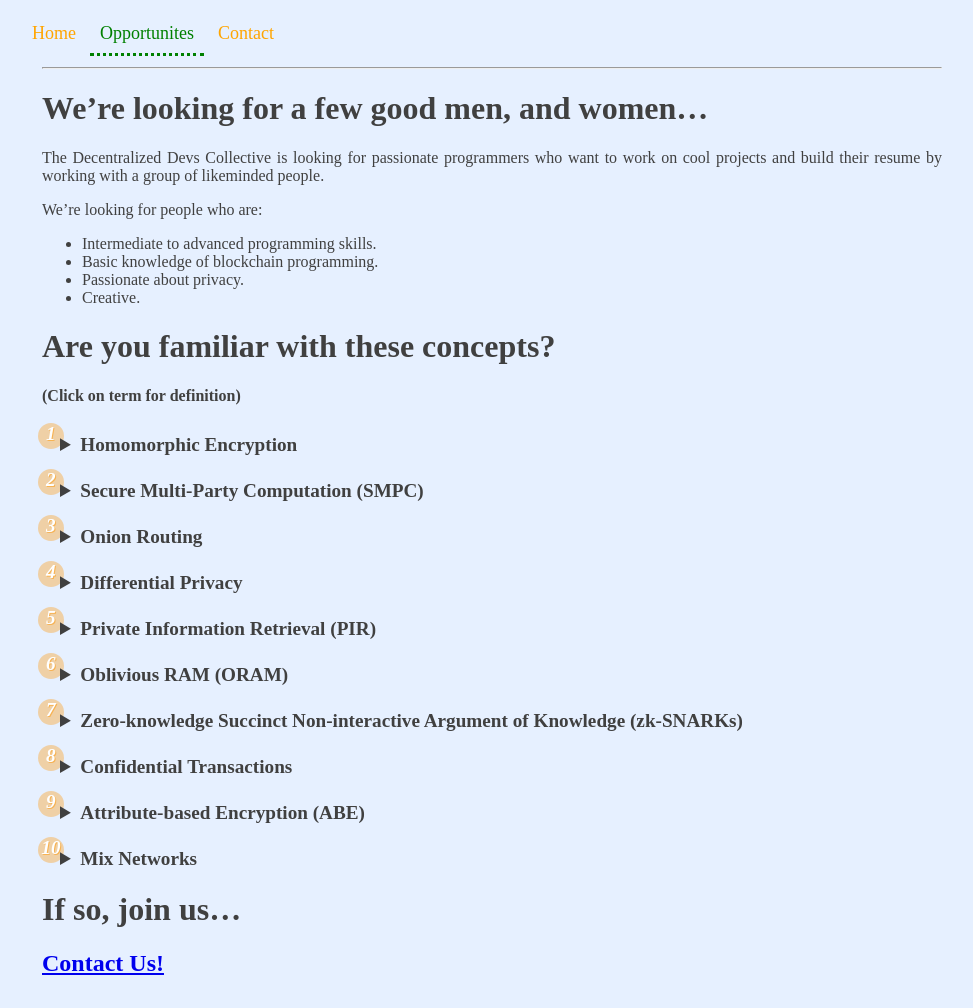
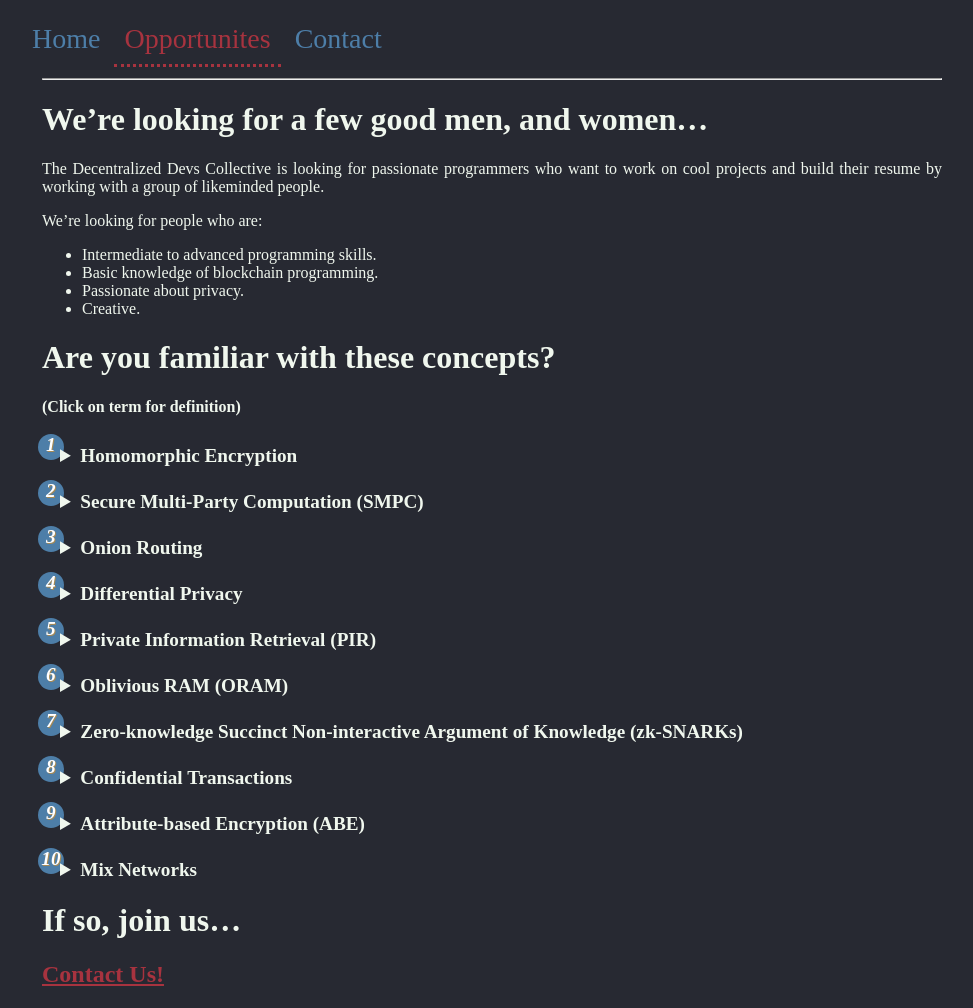
Before and after one commit to pekasus/pekasus.github.io, a Jekyll site: the page built from opportunities.md, in a window 1280 px wide. Shown: the whole page, without its empty margins (8-981 px from the left). Built offline with Jekyll 4.4.1, drawn with Linux system fonts in a browser that asks for light colours.

Commit message:
update colors

```diff
--- a/_sass/main.scss
+++ b/_sass/main.scss
@@ -1,12 +1,16 @@
 body {
-  color: #404040;
+  color: #F0F7EE;
   max-width: 900px;
   margin-left: 50px;
-  background: #e6f0ff;
+  background: #272932;
 }
 
 p {
   text-align: justify;
+}
+
+a {
+    color: #A7333F;
 }
 
 .navbar {
@@ -14,21 +18,22 @@ p {
   margin-left: -35px;
 }
 .nav {
-  color: orange;
-  font-size: 18px;
+  color: #4D7EA8;
+  font-size: 1.75em;
   text-decoration: none;
   padding: 10px;
 }
 
 .current {
-  color: green;
-  border-bottom: 3px dotted green;
+  color: #A7333F;
+  border-bottom: 3px dotted #A7333F;
 }
 
 .def {
-  color: DimGray;
-  background-color: #b3d1ff;
+  color: #272932;;
+  background-color: #D3D0CB;
   text-align: justify;
+  padding: 10px;
 }
 
 .term {
@@ -40,6 +45,7 @@ p {
   list-style: none;
   padding-left: 2%;
 }
+
 .deflist li {
   margin: 1em 0;
   padding-top: .5em;
@@ -47,10 +53,15 @@ p {
   position: relative;
   counter-increment: inst;
 }
+
+.deflistOLD li::before {
+  background: rgba(255, 150, 0, 0.9);
+}
+
 .deflist li::before {
   content: counter(inst);
 
-  background: rgba(255, 150, 0, 0.35);
+  background: #4D7EA8;
   color: #fff;
 
   font-size: 1em;
```
